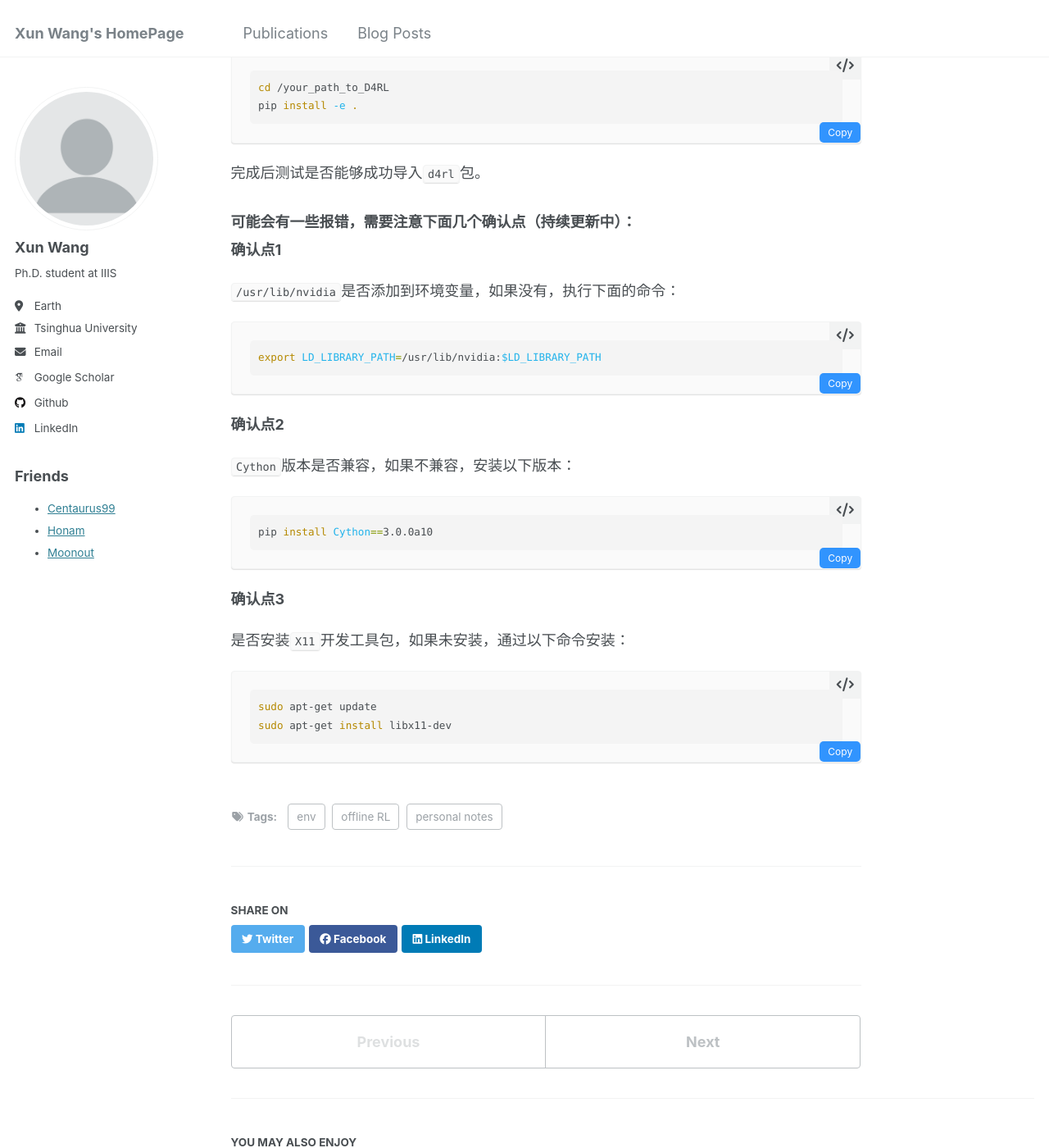
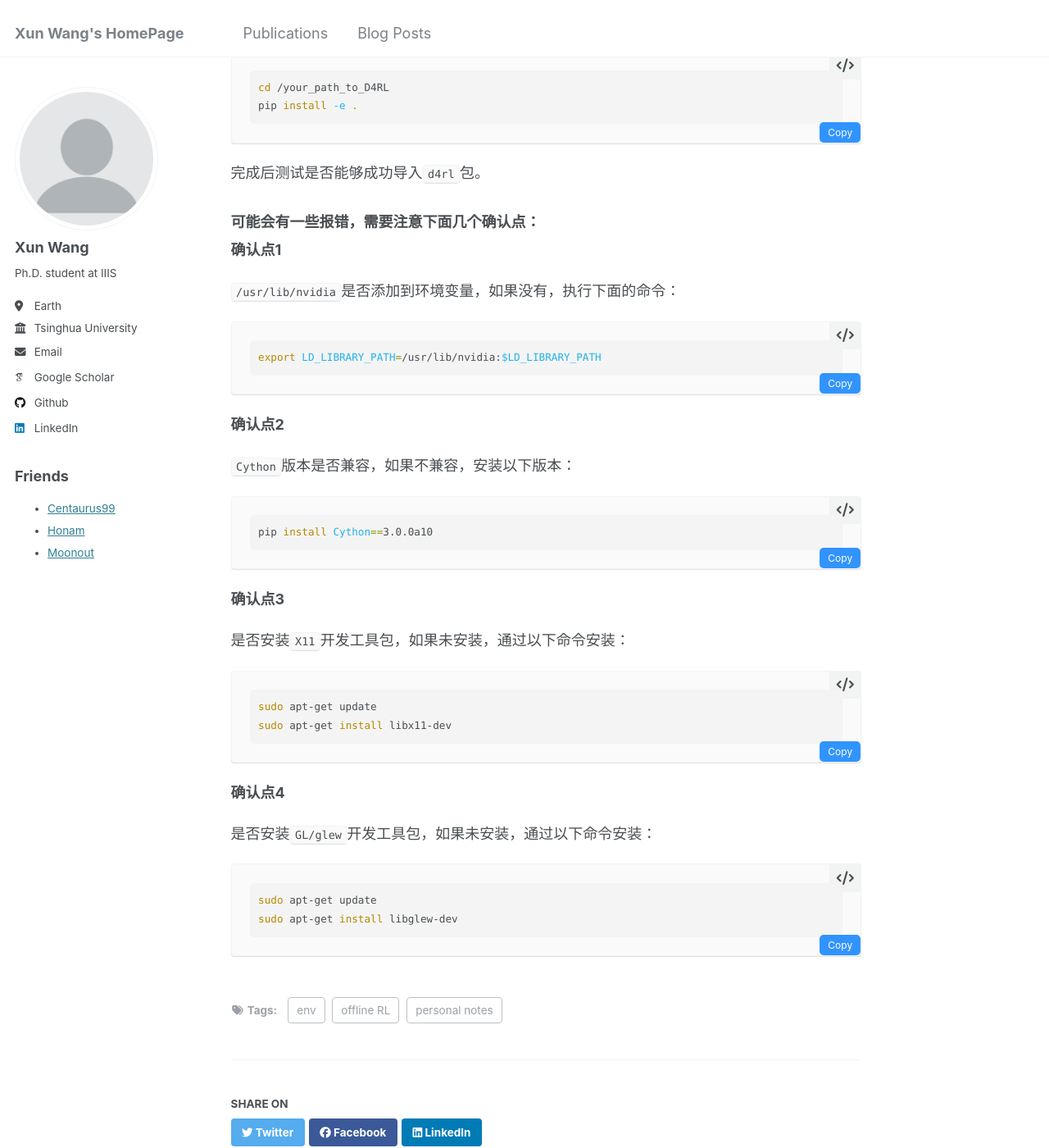
Before and after one commit to Misakau/Misakau.github.io, a Jekyll site: the page built from _posts/2024-12-16-install_d4rl.md, in a window 1280 px wide and 1400 px high, scrolled down 2208 px. Shown: the whole window at 82% size. Built offline with Jekyll 4.4.1, drawn with Linux system fonts in a browser that asks for light colours; some web fonts are replaced; comment, search, counter and statistics services are not loaded.

Commit message:
finish d4rl post

````diff
--- a/_posts/2024-12-16-install_d4rl.md
+++ b/_posts/2024-12-16-install_d4rl.md
@@ -78,7 +78,7 @@ pip install -e .
 ```
 完成后测试是否能够成功导入`d4rl`包。
 
-### 可能会有一些报错，需要注意下面几个确认点（持续更新中）：
+### 可能会有一些报错，需要注意下面几个确认点：
 **确认点1**
 
 `/usr/lib/nvidia`是否添加到环境变量，如果没有，执行下面的命令：
@@ -98,3 +98,10 @@ pip install Cython==3.0.0a10
 sudo apt-get update
 sudo apt-get install libx11-dev
 ```
+**确认点4**
+
+是否安装`GL/glew`开发工具包，如果未安装，通过以下命令安装：
+```bash
+sudo apt-get update
+sudo apt-get install libglew-dev
+```
````
